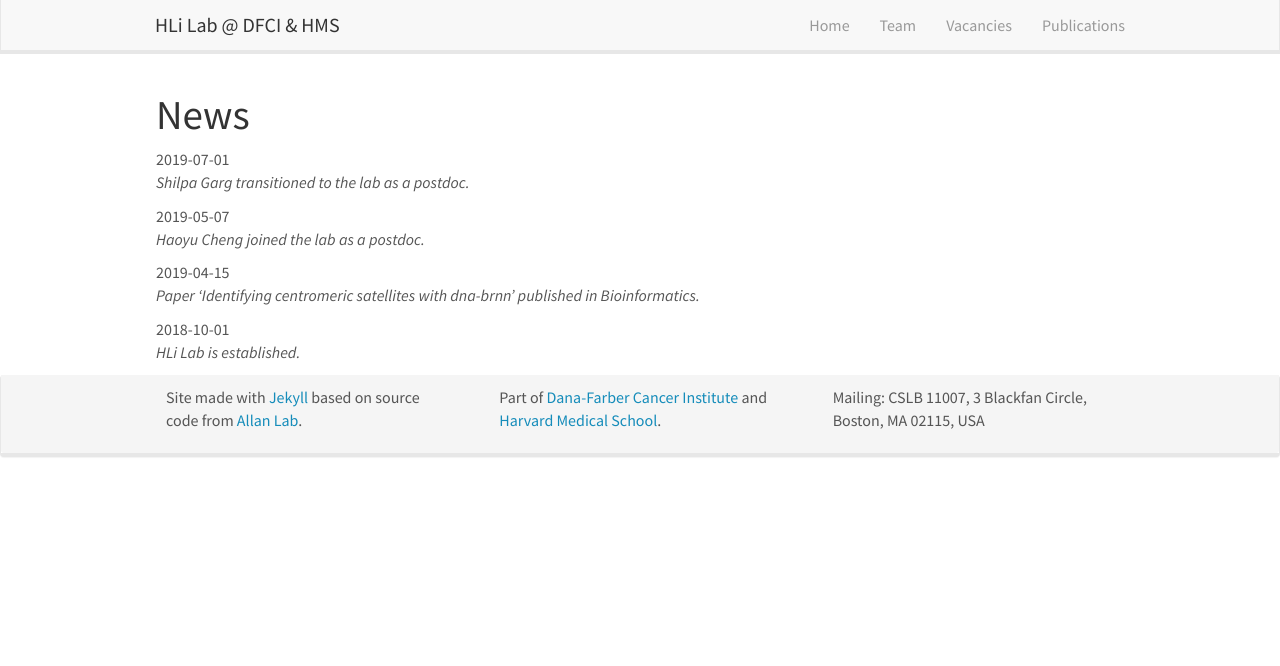
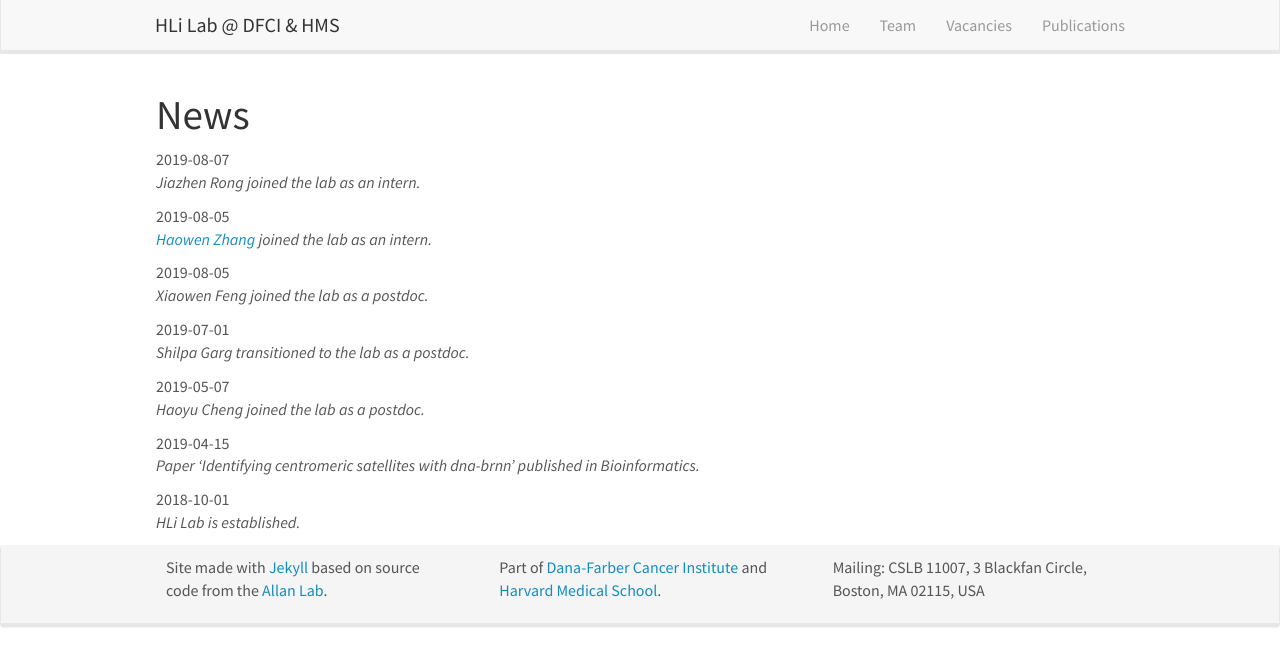
Before and after one commit to hlilab/hlilab.github.io, a Jekyll site: the page built from _pages/allnews.md, in a window 1280 px wide. Shown: the top 666 px of the page. Built offline with Jekyll 4.4.1, drawn with Linux system fonts in a browser that asks for light colours; nearby versions of some CDN libraries.

Commit message:
updated team members

```diff
--- a/_data/news.yml
+++ b/_data/news.yml
@@ -1,3 +1,12 @@
+- date: 2019-08-07
+  headline: "Jiazhen Rong joined the lab as an intern."
+
+- date: 2019-08-05
+  headline: "[Haowen Zhang](http://zhanghaowen.com/) joined the lab as an intern."
+
+- date: 2019-08-05
+  headline: "Xiaowen Feng joined the lab as a postdoc."
+
 - date: 2019-07-01
   headline: "Shilpa Garg transitioned to the lab as a postdoc."
 
--- a/_data/team_members.yml
+++ b/_data/team_members.yml
@@ -22,3 +22,9 @@
   number_educ: 2
   education1: Postdoc with <a href="http://arep.med.harvard.edu/gmc/">George Church</a>, <a href="https://hms.harvard.edu/">HMS</a>, US
   education2: PhD with <a href="https://compgen.mpi-inf.mpg.de/">Tobias Marschall</a>, <a href="https://zbi-www.bioinf.uni-sb.de/en">CBI</a>, Germany
+
+- name: Xiaoweng Feng
+  photo: default.png
+  info: Postdoc, started August 2019
+  number_educ: 1
+  education2: PhD with <a href="http://www.cuilab.cn/">Qinghua Cui</a>, <a href="http://sbms.bjmu.edu.cn/english/index.htm">School of Basic Medical Sciences, Peking University</a>, China
--- a/_includes/footer.html
+++ b/_includes/footer.html
@@ -4,7 +4,7 @@
 	  <div class="row">
 		<div class="col-sm-4">
 		  <p>Site made with <a href="https://jekyllrb.com">Jekyll</a> based on
-		    source code from <a href="http://www.allanlab.org/">Allan Lab</a>.
+		    source code from the <a href="http://www.allanlab.org/">Allan Lab</a>.
 		  </p>
 		</div>
 		<div class="col-sm-4">
```
